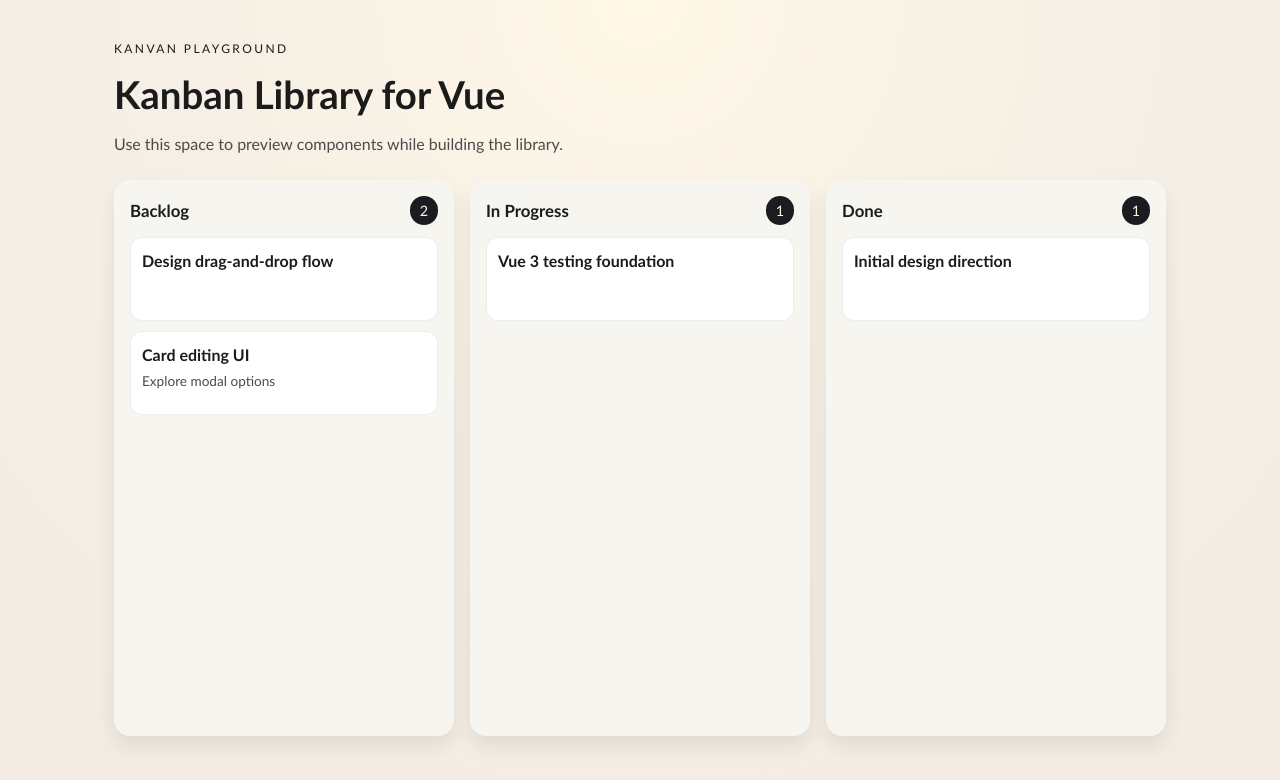
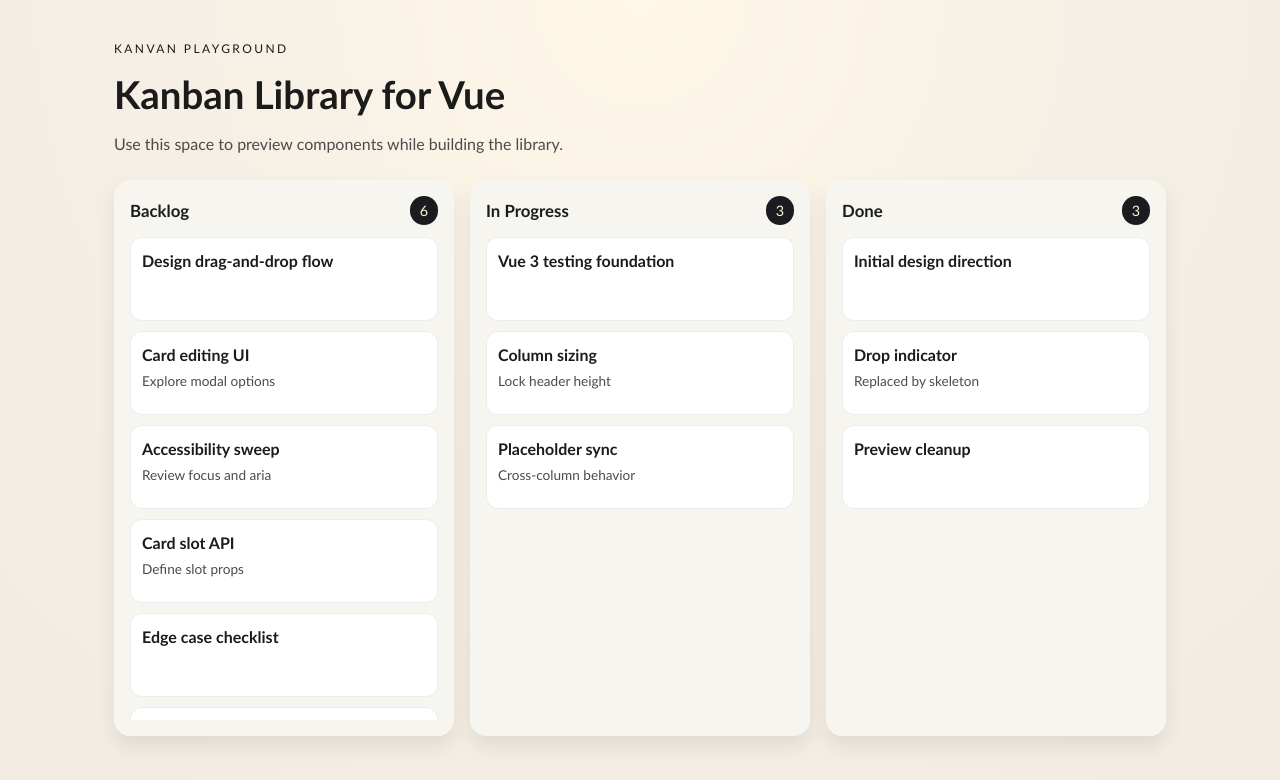
Before and after one commit to m2tkl/kanvan, a Vue app: page / in a window 1280 px wide. Shown: the top 780 px of the page. Built offline with nearby package versions, Linux system fonts and the light colour scheme.

Commit message:
feat(app): expand seeded board tasks to cover planning and UX checks

```diff
--- a/src/App.vue
+++ b/src/App.vue
@@ -9,17 +9,29 @@
     items: [
       { id: 'task-1', title: 'Design drag-and-drop flow' },
       { id: 'task-2', title: 'Card editing UI', description: 'Explore modal options' },
+      { id: 'task-5', title: 'Accessibility sweep', description: 'Review focus and aria' },
+      { id: 'task-6', title: 'Card slot API', description: 'Define slot props' },
+      { id: 'task-7', title: 'Edge case checklist' },
+      { id: 'task-8', title: 'Drag cancel UX', description: 'Decide fallback behavior' },
     ],
   },
   {
     id: 'progress',
     title: 'In Progress',
-    items: [{ id: 'task-3', title: 'Vue 3 testing foundation' }],
+    items: [
+      { id: 'task-3', title: 'Vue 3 testing foundation' },
+      { id: 'task-9', title: 'Column sizing', description: 'Lock header height' },
+      { id: 'task-10', title: 'Placeholder sync', description: 'Cross-column behavior' },
+    ],
   },
   {
     id: 'done',
     title: 'Done',
-    items: [{ id: 'task-4', title: 'Initial design direction' }],
+    items: [
+      { id: 'task-4', title: 'Initial design direction' },
+      { id: 'task-11', title: 'Drop indicator', description: 'Replaced by skeleton' },
+      { id: 'task-12', title: 'Preview cleanup' },
+    ],
   },
 ])
 </script>
```
